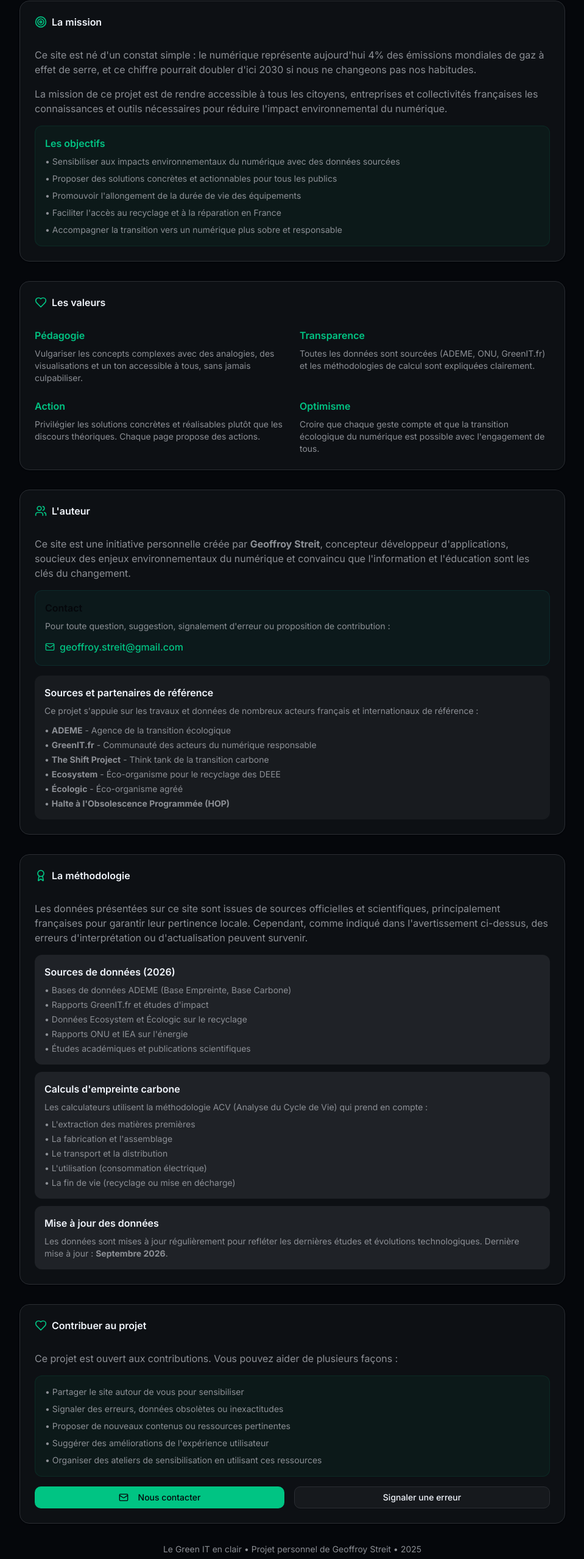
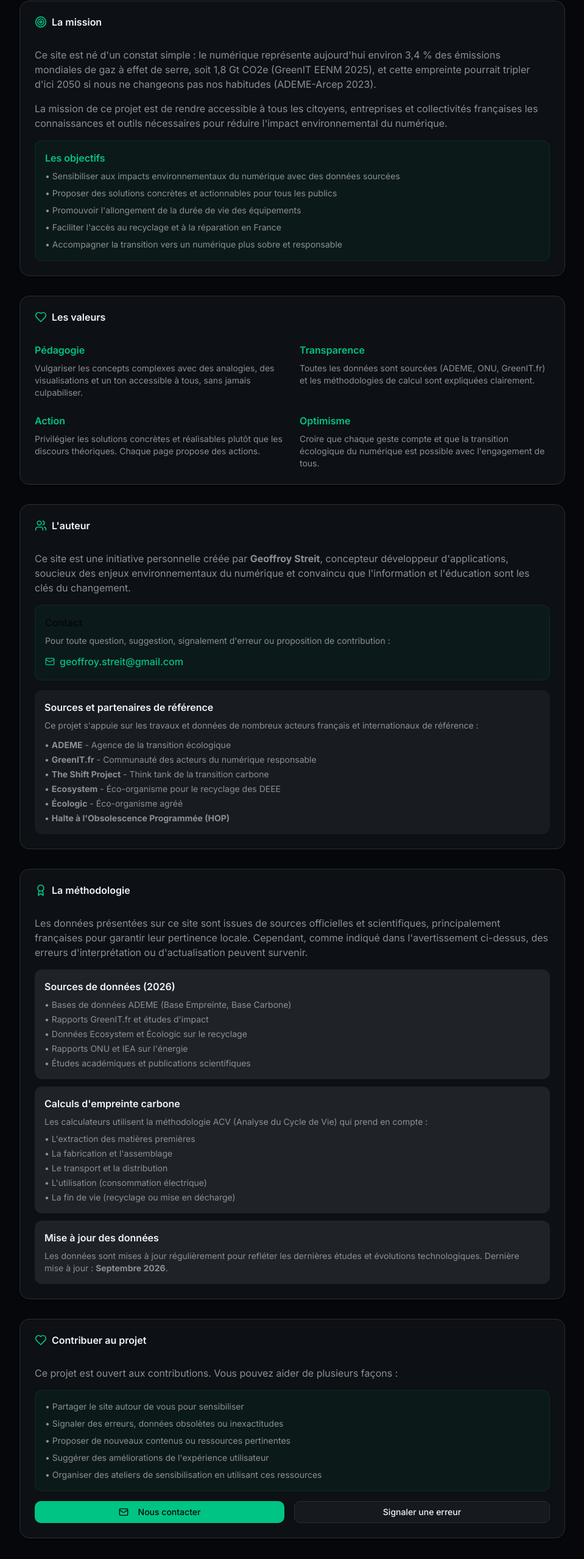
Before and after one commit to Hylst/le-green-it-en-clair, a Next.js app: page /greenit/a-propos in a window 1280 px wide. Shown: the part 854-3411 px from the top of the page at 61% size, without its empty margins (160-1119 px from the left). Built offline with nearby package versions, Linux system fonts and the light colour scheme.

Commit message:
contenu : corrige fiches et a-propos

```diff
--- a/app/a-propos/page.tsx
+++ b/app/a-propos/page.tsx
@@ -68,8 +68,9 @@ export default function AProposPage() {
             </CardHeader>
             <CardContent className="space-y-4">
               <p className="text-muted-foreground">
-                Ce site est né d'un constat simple : le numérique représente aujourd'hui 4% des émissions mondiales de
-                gaz à effet de serre, et ce chiffre pourrait doubler d'ici 2030 si nous ne changeons pas nos habitudes.
+                Ce site est né d'un constat simple : le numérique représente aujourd'hui environ 3,4 % des émissions
+                mondiales de gaz à effet de serre, soit 1,8 Gt CO2e (GreenIT EENM 2025), et cette empreinte pourrait
+                tripler d'ici 2050 si nous ne changeons pas nos habitudes (ADEME-Arcep 2023).
               </p>
               <p className="text-muted-foreground">
                 La mission de ce projet est de rendre accessible à tous les citoyens, entreprises et collectivités
@@ -273,7 +274,7 @@ export default function AProposPage() {
 
           {/* Mentions légales */}
           <div className="mt-8 text-center text-sm text-muted-foreground">
-            <p className="mb-2">Le Green IT en clair • Projet personnel de Geoffroy Streit • 2025</p>
+            <p className="mb-2">Le Green IT en clair • Projet personnel de Geoffroy Streit • 2026</p>
             <p>
               Ce site est hébergé de manière éco-responsable et conçu selon les principes du Green IT (optimisation des
               ressources, accessibilité, sobriété numérique).
--- a/app/fiches-pratiques/[id]/page.tsx
+++ b/app/fiches-pratiques/[id]/page.tsx
@@ -128,9 +128,9 @@ const sheets: Record<string, any> = {
         title: "Privilégier la durabilité",
         content: "Cherchez des appareils conçus pour durer : batterie remplaçable, mises à jour longues, robustesse.",
         tips: [
-          "Fairphone : smartphone modulaire réparable à 100%",
-          "Apple : support iOS pendant 5-6 ans",
-          "Samsung : 4 ans de mises à jour Android garanties",
+          "Fairphone : smartphone modulaire et réparable (indice de réparabilité élevé)",
+          "Apple : support iOS pendant 5 à 7 ans selon les modèles",
+          "Samsung : jusqu'à 7 ans de mises à jour sur les modèles récents",
         ],
       },
       {
@@ -294,7 +294,7 @@ const sheets: Record<string, any> = {
         tips: [
           "Les Repair Cafés : réparer gratuitement et apprendre avec des bénévoles",
           "Le label 'Répar'Acteurs' pour trouver un artisan de confiance",
-          "Le Bonus Réparation : aide de l'État déduite directement de la facture",
+          "Le Bonus Réparation : aide financée par la filière REP, déduite directement de la facture",
         ],
       },
     ],
@@ -327,13 +327,13 @@ const sheets: Record<string, any> = {
         content: "L'impact se joue dès l'achat. Privilégiez le matériel durable, réparable et si possible reconditionné.",
         tips: [
           "Intégrez des critères environnementaux (TCO, EPEAT) dans les appels d'offres",
-          "Achetez reconditionné pour les flottes mobiles (impact réduit de 80%)",
+          "Achetez reconditionné pour les flottes mobiles (impact réduit d'environ 75 %, ADEME 2022)",
           "Louez plutôt d'achetez pour favoriser l'économie de la fonctionnalité (Device as a Service)",
         ],
       },
       {
         title: "3. Allonger la durée de vie du matériel",
-        content: "Passer de 3 à 5 ans d'usage pour un ordinateur professionnel réduit son empreinte annuelle de 40%.",
+        content: "Passer de 3 à 5 ans d'usage pour un ordinateur professionnel réduit son empreinte annuelle d'environ 30 % (ordre de grandeur ADEME).",
         tips: [
           "Boostez les PC lents (ajout de RAM, passage au SSD) plutôt que de les remplacer",
           "Assurez une maintenance préventive régulière (dépoussiérage des unités centrales)",
```
